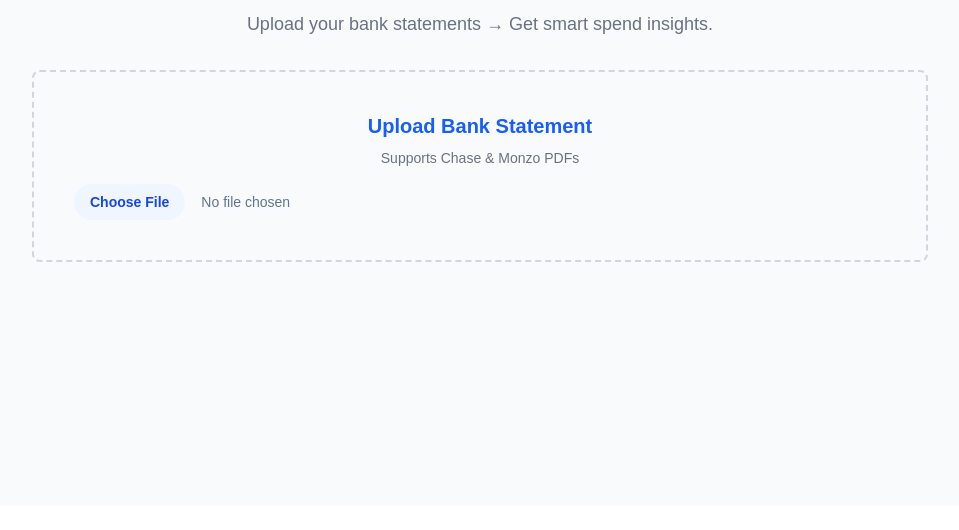
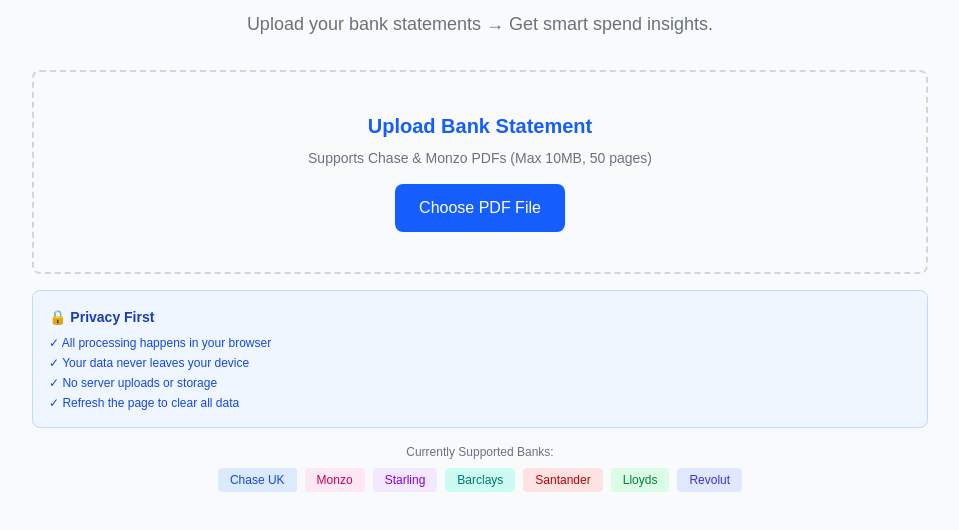
Before and after one commit to tph110/bank, a Next.js app: page / in a window 1280 px wide. Shown: the part 294-824 px from the top of the page, without its empty margins (160-1119 px from the left). Before the commit the page ends 800 px from the top, so only its background shows below. Built offline with nearby package versions, Linux system fonts and the light colour scheme.

Commit message:
Update FileUploader.js

```diff
--- a/components/FileUploader.js
+++ b/components/FileUploader.js
@@ -1,57 +1,213 @@
 'use client';
 import { useState } from 'react';
-// 🟢 FIX 1: Import the new generic function name
 import { parseStatement } from '@/utils/moneyHelper';
+
+// Constants
+const MAX_FILE_SIZE = 10 * 1024 * 1024; // 10MB
+const ALLOWED_FILE_TYPE = 'application/pdf';
 
 export default function FileUploader({ onDataLoaded }) {
   const [loading, setLoading] = useState(false);
+  const [error, setError] = useState(null);
+  const [progress, setProgress] = useState('');
 
   const handleFileChange = async (e) => {
     const file = e.target.files[0];
     if (!file) return;
 
+    // Reset states
+    setError(null);
+    setProgress('');
+
+    // Validate file type
+    if (file.type !== ALLOWED_FILE_TYPE) {
+      setError('Please upload a PDF file only.');
+      return;
+    }
+
+    // Validate file size
+    if (file.size > MAX_FILE_SIZE) {
+      setError(`File too large. Maximum size is ${MAX_FILE_SIZE / 1024 / 1024}MB.`);
+      return;
+    }
+
     setLoading(true);
+    setProgress('Loading PDF...');
+
     try {
-      // Lazy load PDF parser (prevents build errors)
+      // Lazy load PDF parser
+      setProgress('Initializing PDF reader...');
       const pdfjsLib = await import('pdfjs-dist');
       pdfjsLib.GlobalWorkerOptions.workerSrc = `//unpkg.com/pdfjs-dist@${pdfjsLib.version}/build/pdf.worker.min.mjs`;
 
+      setProgress('Reading file...');
       const arrayBuffer = await file.arrayBuffer();
+
+      setProgress('Processing PDF...');
       const pdf = await pdfjsLib.getDocument({ data: arrayBuffer }).promise;
 
+      // Validate page count
+      const pageCount = pdf.numPages;
+      if (pageCount > 50) {
+        throw new Error('PDF too large - maximum 50 pages allowed');
+      }
+
+      setProgress(`Extracting text from ${pageCount} page${pageCount > 1 ? 's' : ''}...`);
+
       let fullText = '';
-      for (let i = 1; i <= pdf.numPages; i++) {
+      for (let i = 1; i <= pageCount; i++) {
+        setProgress(`Processing page ${i} of ${pageCount}...`);
         const page = await pdf.getPage(i);
         const textContent = await page.getTextContent();
         fullText += textContent.items.map(item => item.str).join(' ') + ' ';
       }
 
-      // 🟢 FIX 2: Call the new generic function
-      const data = parseStatement(fullText);
+      // Validate extracted text
+      if (fullText.trim().length < 50) {
+        throw new Error('Could not extract readable text from PDF. The file may be scanned or corrupted.');
+      }
+
+      setProgress('Analyzing transactions...');
+      const data = parseStatement(fullText, pageCount);
+
+      if (data.length === 0) {
+        throw new Error('No transactions found. Please check if this is a valid bank statement.');
+      }
+
+      setProgress(`Found ${data.length} transactions!`);
+
+      // Small delay to show success message
+      setTimeout(() => {
         onDataLoaded(data);
+        setLoading(false);
+        setProgress('');
+      }, 500);
+
     } catch (err) {
-      console.error(err);
-      alert("Failed to parse PDF");
-    } finally {
+      console.error('PDF Processing Error:', err);
+
+      // Provide specific error messages
+      let errorMessage = 'Failed to process PDF. ';
+
+      if (err.message.includes('Bank not recognised')) {
+        errorMessage = '❌ Bank not recognized. Currently supporting Chase and Monzo bank statements only.';
+      } else if (err.message.includes('No transactions found')) {
+        errorMessage = '❌ No transactions detected. Please ensure this is a valid bank statement.';
+      } else if (err.message.includes('PDF too large')) {
+        errorMessage = '❌ PDF has too many pages. Maximum 50 pages allowed.';
+      } else if (err.message.includes('extract readable text')) {
+        errorMessage = '❌ Could not read PDF. It may be password-protected, scanned, or corrupted.';
+      } else if (err.message.includes('password')) {
+        errorMessage = '❌ This PDF appears to be password-protected. Please upload an unlocked version.';
+      } else {
+        errorMessage = `❌ ${err.message || 'An unexpected error occurred. Please try again.'}`;
+      }
+
+      setError(errorMessage);
       setLoading(false);
+      setProgress('');
     }
+
+    // Reset file input
+    e.target.value = '';
   };
 
   return (
-    <div className="border-2 border-dashed border-gray-300 rounded-lg p-10 text-center hover:bg-gray-50 transition">
-      <p className="text-xl font-semibold text-blue-600 mb-2">Upload Bank Statement</p>
-      <p className="text-sm text-gray-500 mb-4">Supports Chase & Monzo PDFs</p>
+    <div className="space-y-4">
+      <div
+        className="border-2 border-dashed border-gray-300 rounded-lg p-10 text-center hover:bg-gray-50 transition"
+        role="region"
+        aria-label="File upload area"
+      >
+        <p className="text-xl font-semibold text-blue-600 mb-2">
+          Upload Bank Statement
+        </p>
+        <p className="text-sm text-gray-500 mb-4">
+          Supports Chase & Monzo PDFs (Max 10MB, 50 pages)
+        </p>
 
         {loading ? (
-        <p className="text-blue-500 animate-pulse">Processing... please wait</p>
+          <div className="space-y-3">
+            <div className="animate-pulse flex justify-center">
+              <div className="h-3 w-64 bg-blue-200 rounded"></div>
+            </div>
+            <p className="text-blue-500 text-sm font-medium">{progress}</p>
+            <p className="text-gray-400 text-xs">Please wait, this may take a moment...</p>
+          </div>
         ) : (
+          <label className="cursor-pointer">
             <input
               type="file"
-          accept=".pdf"
+              accept=".pdf,application/pdf"
               onChange={handleFileChange}
-          className="block w-full text-sm text-slate-500 file:mr-4 file:py-2 file:px-4 file:rounded-full file:border-0 file:text-sm file:font-semibold file:bg-blue-50 file:text-blue-700 hover:file:bg-blue-100"
+              disabled={loading}
+              className="hidden"
+              aria-label="Upload PDF bank statement"
             />
+            <span className="inline-block px-6 py-3 bg-blue-600 text-white rounded-lg hover:bg-blue-700 transition font-medium">
+              Choose PDF File
+            </span>
+          </label>
         )}
+      </div>
+
+      {/* Error Display */}
+      {error && (
+        <div
+          className="bg-red-50 border border-red-200 rounded-lg p-4"
+          role="alert"
+          aria-live="assertive"
+        >
+          <div className="flex items-start">
+            <div className="flex-shrink-0">
+              <span className="text-2xl">⚠️</span>
+            </div>
+            <div className="ml-3">
+              <h3 className="text-sm font-medium text-red-800">Error</h3>
+              <p className="text-sm text-red-700 mt-1">{error}</p>
+            </div>
+          </div>
+        </div>
+      )}
+
+      {/* Info Box */}
+      <div className="bg-blue-50 border border-blue-200 rounded-lg p-4">
+        <h3 className="text-sm font-semibold text-blue-800 mb-2">🔒 Privacy First</h3>
+        <ul className="text-xs text-blue-700 space-y-1">
+          <li>✓ All processing happens in your browser</li>
+          <li>✓ Your data never leaves your device</li>
+          <li>✓ No server uploads or storage</li>
+          <li>✓ Refresh the page to clear all data</li>
+        </ul>
+      </div>
+
+      {/* Supported Banks */}
+      <div className="text-center">
+        <p className="text-xs text-gray-500 mb-2">Currently Supported Banks:</p>
+        <div className="flex flex-wrap justify-center gap-2 items-center">
+          <span className="px-3 py-1 bg-blue-100 rounded text-xs font-medium text-blue-700">
+            Chase UK
+          </span>
+          <span className="px-3 py-1 bg-pink-100 rounded text-xs font-medium text-pink-700">
+            Monzo
+          </span>
+          <span className="px-3 py-1 bg-purple-100 rounded text-xs font-medium text-purple-700">
+            Starling
+          </span>
+          <span className="px-3 py-1 bg-teal-100 rounded text-xs font-medium text-teal-700">
+            Barclays
+          </span>
+          <span className="px-3 py-1 bg-red-100 rounded text-xs font-medium text-red-700">
+            Santander
+          </span>
+          <span className="px-3 py-1 bg-green-100 rounded text-xs font-medium text-green-700">
+            Lloyds
+          </span>
+          <span className="px-3 py-1 bg-indigo-100 rounded text-xs font-medium text-indigo-700">
+            Revolut
+          </span>
+        </div>
+      </div>
     </div>
   );
 }
```
Lines whose indentation alone changed are shown as unchanged.
